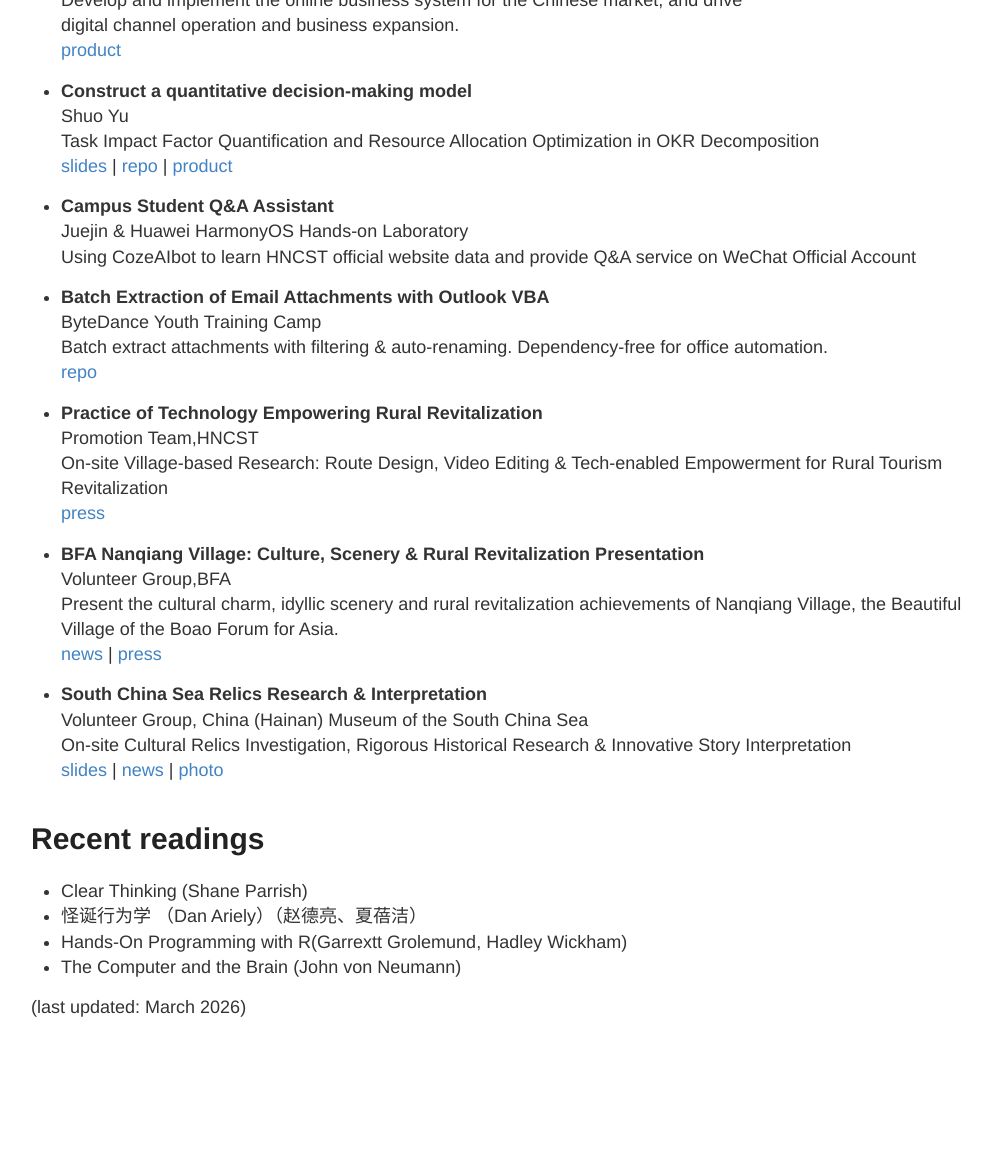
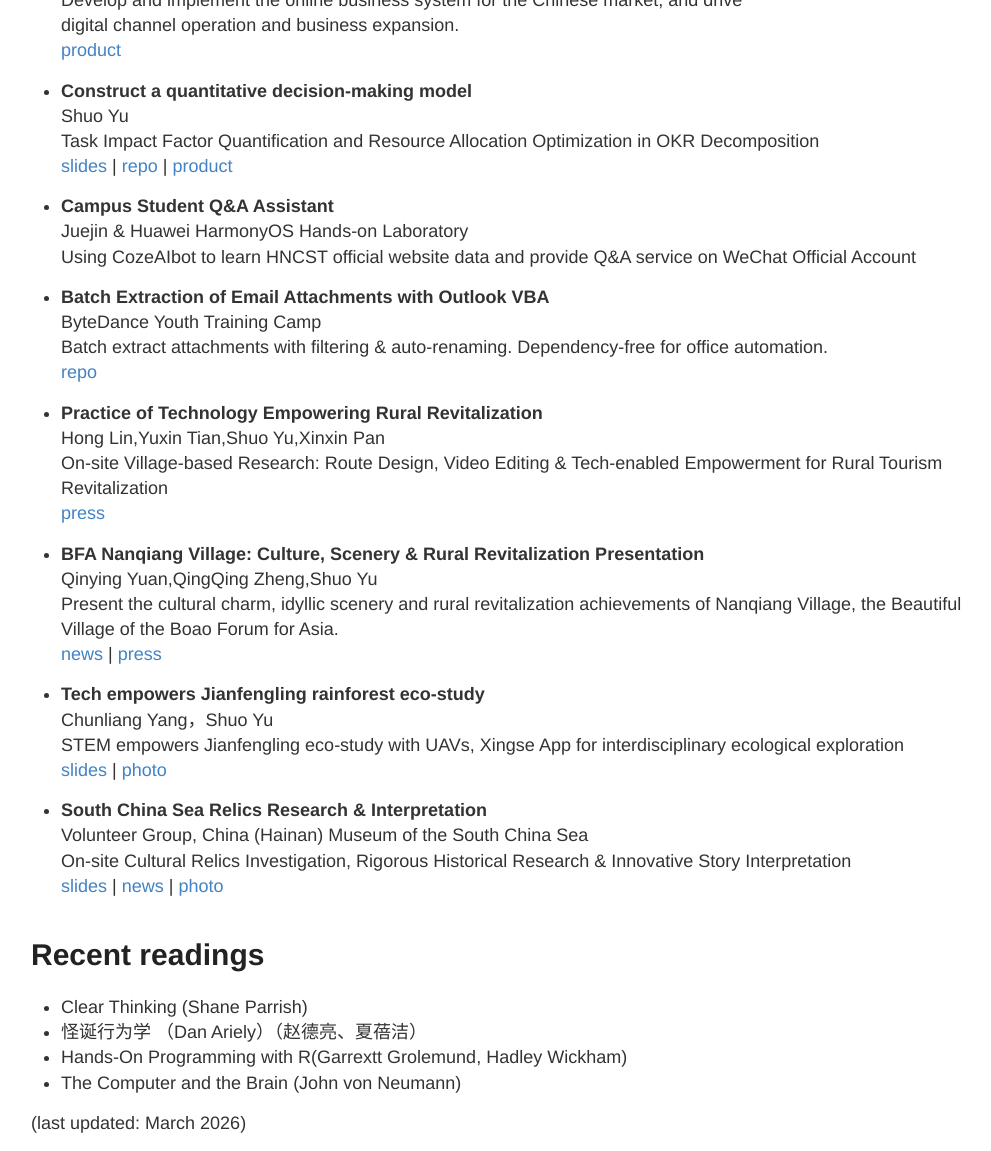
Before and after one commit to zheng-qinghe/zheng-qinghe.github.io, a Jekyll site: the page built from index.md, in a window 1280 px wide, cut to the strip 451-1602 px from the top of the page. Shown: the whole strip, without its empty margins (129-1120 px from the left). Built offline with Jekyll 4.4.1, drawn with Linux system fonts in a browser that asks for light colours; before the commit the page ends 1486 px from its top, so only the background shows below that.

Commit message:
Update index.md

```diff
--- a/index.md
+++ b/index.md
@@ -51,21 +51,26 @@ ByteDance Youth Training Camp<br>
 [repo](https://github.com/zheng-qinghe/Batch-Extraction-of-Email-Attachments)
 
  - **Practice of Technology Empowering Rural Revitalization** <br>
- Promotion Team,HNCST<br>
+ Hong Lin,Yuxin Tian,Shuo Yu,Xinxin Pan<br>
   On-site Village-based Research: Route Design, Video Editing & Tech-enabled Empowerment for Rural Tourism Revitalization <br>
     [press](https://mp.weixin.qq.com/s/Lx24q5MZQ7oOgHxATFKskw)
 
 - **BFA Nanqiang Village: Culture, Scenery & Rural Revitalization Presentation** <br>
- Volunteer Group,BFA <br>
+ Qinying Yuan,QingQing Zheng,Shuo Yu <br>
  Present the cultural charm, idyllic scenery and rural revitalization achievements of Nanqiang Village, the Beautiful Village of the Boao Forum for Asia. <br>
     [news](https://paper.people.com.cn/rmrbhwb/html/2023-03/27/content_25972178.htm) |
     [press](https://mp.weixin.qq.com/s/OQldxExABvQafIgtdkrMKQ)
 
+ - **Tech empowers Jianfengling rainforest eco-study** <br>
+Chunliang Yang，Shuo Yu<br>
+  STEM empowers Jianfengling eco-study with UAVs, Xingse App for interdisciplinary ecological exploration<br>
+    [slides](https://zheng-qinghe.github.io/slides/研学课程展示汇报.pdf) |
+    [photo](https://zheng-qinghe.github.io/images/尖峰岭.mp4)
 
 - **South China Sea Relics Research & Interpretation** <br>
   Volunteer Group, China (Hainan) Museum of the South China Sea <br>
   On-site Cultural Relics Investigation, Rigorous Historical Research & Innovative Story Interpretation <br>
-    [slides](https://github.com/zheng-qinghe/zheng-qinghe.github.io/blob/main/slides/对话诗文高足杯.pdf) |
+    [slides](https://zheng-qinghe.github.io/slides/对话诗文高足杯.pdf) |
     [news](https://www.toutiao.com/article/7369792471242441242) |
     [photo](https://zheng-qinghe.github.io/images/2024-5-18-wenchang.jpg)
 
```
